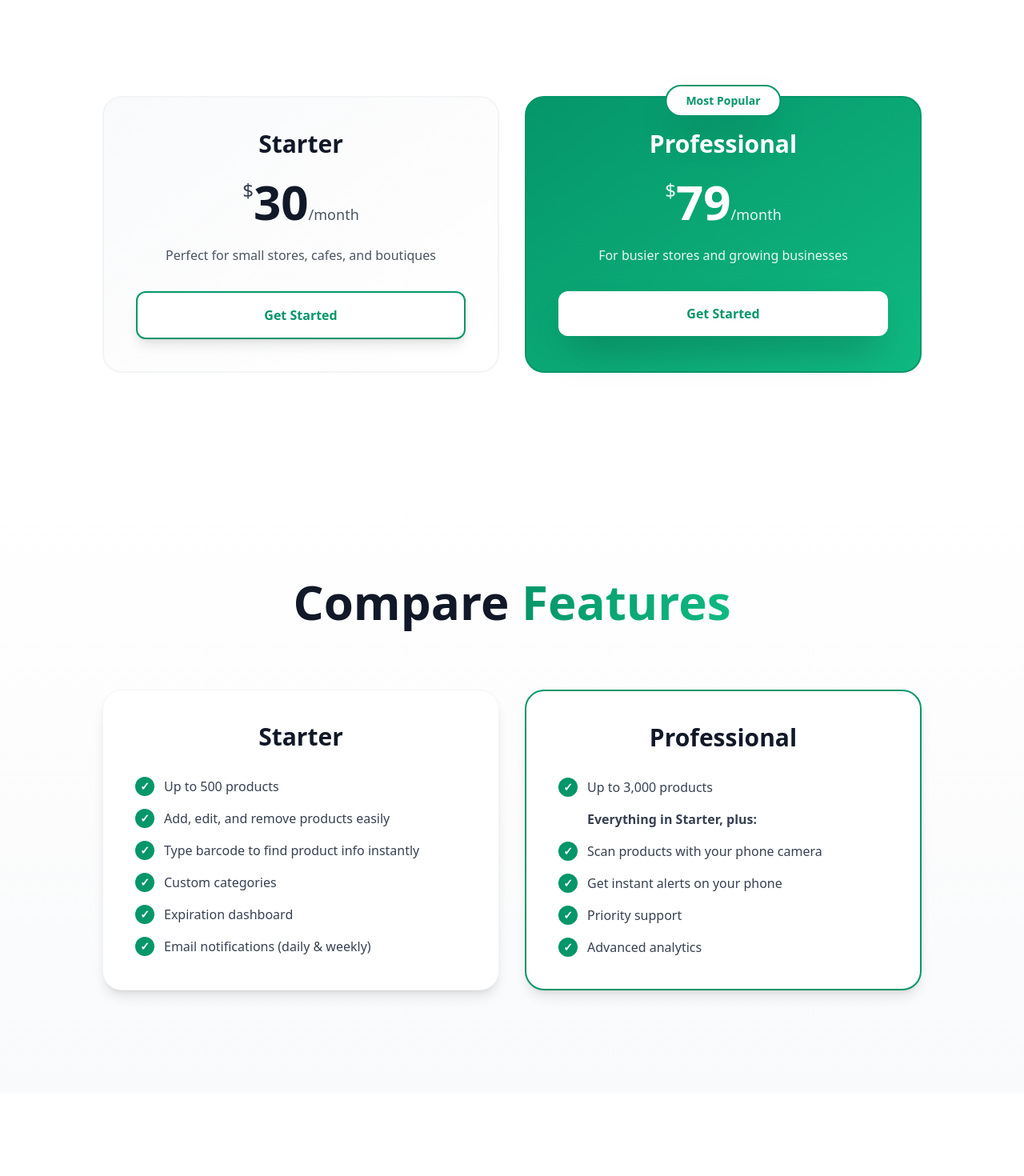
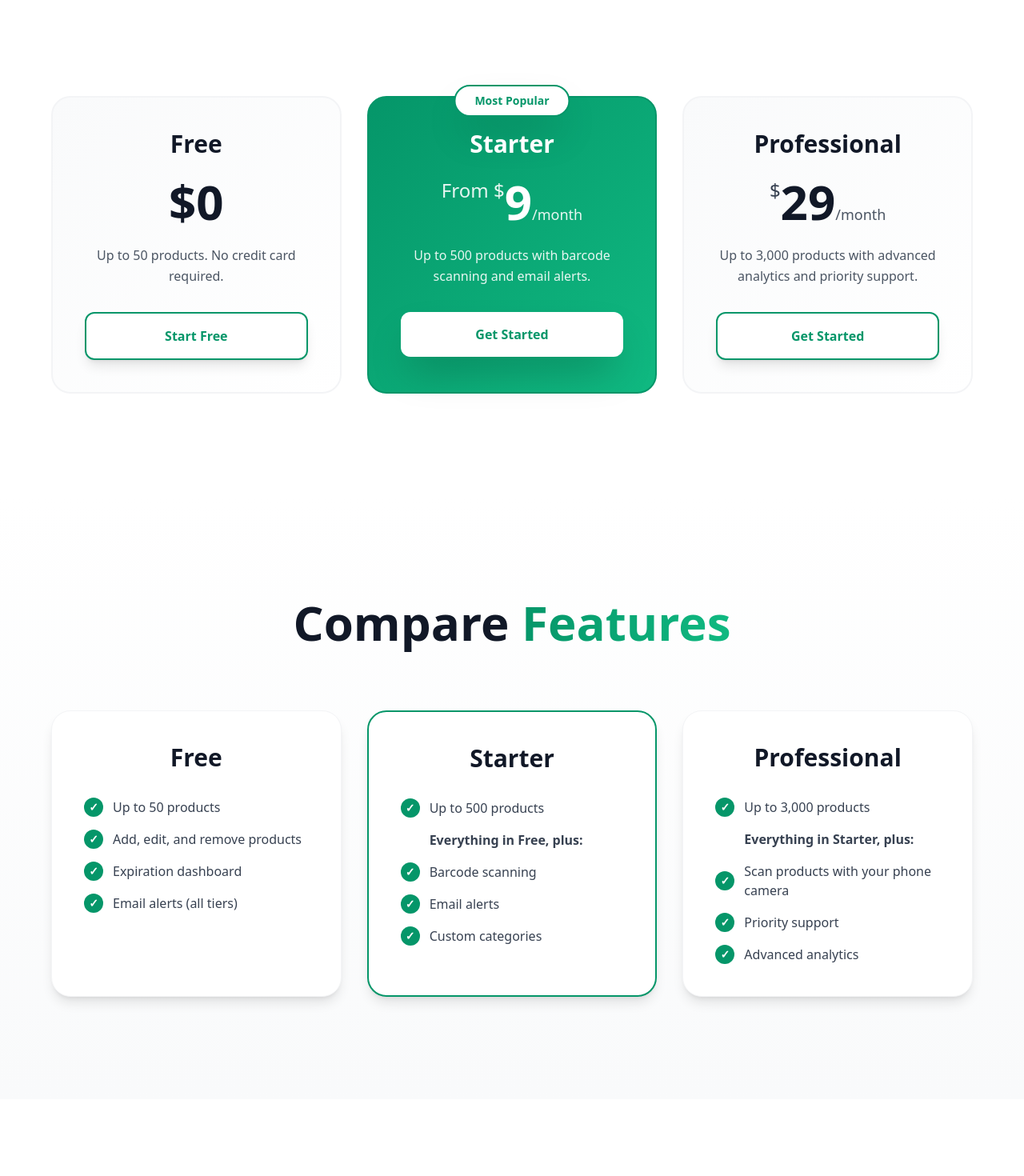
Before and after one commit to x1mmy/lifecycle-landing, a React (Vite) app: page /pricing in a window 1280 px wide. Shown: the part 480-1950 px from the top of the page at 80% size. Built offline with nearby package versions, Linux system fonts and the light colour scheme; a web font is replaced by a local one.

Commit message:
rewording the words

```diff
--- a/index.html
+++ b/index.html
@@ -16,10 +16,10 @@
 		<meta name="viewport" content="width=device-width, initial-scale=1.0" />
 
 		<!-- Primary Meta Tags -->
-		<title>Never Let Inventory Expire Again - LifeCycle Expiration Tracking Software</title>
-		<meta name="title" content="Never Let Inventory Expire Again - LifeCycle Expiration Tracking Software" />
-		<meta name="description" content="Never let inventory expire again with LifeCycle's automated expiration date tracking. Perfect for small businesses managing perishable products. Cut waste by up to 40%." />
-		<meta name="keywords" content="never let inventory expire, inventory expiration tracking software, product expiration management, inventory waste reduction, small business inventory system, expiration date tracking, perishable goods management" />
+		<title>Stop Losing Money on Expired Stock - LifeCycle</title>
+		<meta name="title" content="Stop Losing Money on Expired Stock - LifeCycle" />
+		<meta name="description" content="Track what's expiring this week so you can sell it, discount it, or remove it before it costs you. Stop losing money on expired stock you didn't catch in time." />
+		<meta name="keywords" content="stop losing money on expired stock, expired inventory cost, expiration tracking, reduce inventory waste, small business money lost, product expiration alerts" />
 		<meta name="author" content="LifeCycle" />
 		<meta name="robots" content="index, follow" />
 
@@ -29,8 +29,8 @@
 		<!-- Open Graph / Facebook -->
 		<meta property="og:type" content="website" />
 		<meta property="og:url" content="https://lifecycle.cloud/" />
-		<meta property="og:title" content="Never Let Inventory Expire Again - LifeCycle" />
-		<meta property="og:description" content="Never let inventory expire again with LifeCycle's automated expiration date tracking. Perfect for small businesses managing perishable products." />
+		<meta property="og:title" content="Stop Losing Money on Expired Stock - LifeCycle" />
+		<meta property="og:description" content="Track what's expiring this week so you can sell it, discount it, or remove it before it costs you." />
 		<meta property="og:image" content="https://lifecycle.cloud/package.png" />
 		<meta property="og:site_name" content="LifeCycle" />
 		<meta property="og:locale" content="en_AU" />
@@ -38,8 +38,8 @@
 		<!-- Twitter -->
 		<meta property="twitter:card" content="summary_large_image" />
 		<meta property="twitter:url" content="https://lifecycle.cloud/" />
-		<meta property="twitter:title" content="Never Let Inventory Expire Again - LifeCycle" />
-		<meta property="twitter:description" content="Never let inventory expire again with LifeCycle's automated expiration date tracking. Perfect for small businesses managing perishable products." />
+		<meta property="twitter:title" content="Stop Losing Money on Expired Stock - LifeCycle" />
+		<meta property="twitter:description" content="Track what's expiring this week so you can sell it, discount it, or remove it before it costs you." />
 		<meta property="twitter:image" content="https://lifecycle.cloud/package.png" />
 		<meta property="twitter:creator" content="@lifecycle_app" />
 		<meta property="twitter:site" content="@lifecycle_app" />
@@ -90,11 +90,18 @@
 			"@context": "https://schema.org",
 			"@type": "SoftwareApplication",
 			"name": "LifeCycle",
-			"description": "Inventory expiration tracking software that helps small businesses reduce waste and optimize inventory management",
+			"description": "Stop losing money on expired stock. Track what's expiring so you can sell it, discount it, or remove it before it costs you.",
 			"url": "https://lifecycle.cloud",
 			"applicationCategory": "BusinessApplication",
 			"operatingSystem": "Web Browser",
 			"offers": [
+				{
+					"@type": "Offer",
+					"name": "Free Plan",
+					"price": "0",
+					"priceCurrency": "AUD",
+					"description": "Up to 50 products"
+				},
 				{
 					"@type": "Offer",
 					"name": "Starter Plan",
@@ -103,27 +110,19 @@
 					"priceSpecification": {
 						"@type": "RecurringPaymentsPlan",
 						"frequency": "monthly"
-					}
+					},
+					"description": "Up to 500 products, barcode scanning, email alerts"
 				},
 				{
 					"@type": "Offer",
-					"name": "Pro Plan",
-					"price": "19",
+					"name": "Professional Plan",
+					"price": "29",
 					"priceCurrency": "AUD",
 					"priceSpecification": {
 						"@type": "RecurringPaymentsPlan",
 						"frequency": "monthly"
-					}
-				},
-				{
-					"@type": "Offer",
-					"name": "Business Plan",
-					"price": "99",
-					"priceCurrency": "AUD",
-					"priceSpecification": {
-						"@type": "RecurringPaymentsPlan",
-						"frequency": "monthly"
-					}
+					},
+					"description": "Up to 3,000 products, advanced analytics & priority support"
 				}
 			],
 			"aggregateRating": {
--- a/src/components/Footer.tsx
+++ b/src/components/Footer.tsx
@@ -33,7 +33,7 @@ const Footer: React.FC = () => {
               LifeCycle<span className="text-primary-500">.</span>
             </div>
             <p className="text-gray-600 mb-4 leading-relaxed">
-              Smart inventory management for modern businesses. Never let products expire again.
+              Stop losing money on expired stock. Track what's expiring so you can sell it, discount it, or remove it before it costs you.
             </p>
             <motion.a
               href="mailto:team@stashlabs.com.au"
--- a/src/pages/About.tsx
+++ b/src/pages/About.tsx
@@ -366,7 +366,7 @@ const About: React.FC = () => {
                   </Link>
                 </motion.div>
                 <p className="text-white/80 mt-6 text-sm">
-                  Free 1 month trial
+                  Free tier available — no credit card required
                 </p>
               </motion.div>
 
--- a/src/pages/Home.tsx
+++ b/src/pages/Home.tsx
@@ -79,12 +79,12 @@ const Home: React.FC = () => {
   return (
     <div className="home-page overflow-hidden">
       <SEO
-        title="Never Let Inventory Expire Again - LifeCycle Expiration Tracking Software"
-        description="Never let inventory expire again with LifeCycle's automated expiration date tracking. Perfect for small businesses managing perishable products. Cut waste by up to 40%."
-        keywords="never let inventory expire, inventory expiration tracking software, product expiration management, inventory waste reduction, small business inventory system, expiration date tracking, perishable goods management"
+        title="Stop Losing Money on Expired Stock - LifeCycle"
+        description="Track what's expiring this week so you can sell it, discount it, or remove it before it costs you. Stop losing money on expired stock you didn't catch in time."
+        keywords="stop losing money on expired stock, expired inventory cost, expiration tracking, reduce inventory waste, small business money lost, product expiration alerts"
         canonical="https://lifecycle.cloud/"
-        ogTitle="Never Let Inventory Expire Again - LifeCycle"
-        ogDescription="Never let inventory expire again with LifeCycle's automated expiration date tracking. Perfect for small businesses managing perishable products."
+        ogTitle="Stop Losing Money on Expired Stock - LifeCycle"
+        ogDescription="Track what's expiring this week so you can sell it, discount it, or remove it before it costs you."
         ogImage="https://lifecycle.cloud/package.png"
       />
 
@@ -150,27 +150,22 @@ const Home: React.FC = () => {
                 >
                   <span className="inline-flex items-center px-4 py-2 rounded-full bg-primary-100 text-primary-700 text-sm font-semibold border border-primary-200">
                     <span className="w-2 h-2 bg-primary-500 rounded-full mr-2 animate-pulse"></span>
-                    Smart Inventory Management
+                    Track what's expiring before it costs you
                   </span>
                 </motion.div>
 
                 <motion.h1
-                  className="text-6xl md:text-7xl lg:text-8xl font-display font-bold leading-[1.1] text-gray-900"
+                  className="text-5xl md:text-6xl lg:text-7xl font-display font-bold leading-[1.15] text-gray-900"
                   variants={itemVariants}
                 >
-                  Never let
-                  <br />
-                  <span className="text-gradient">inventory</span>
-                  <br />
-                  expire again.
+                  Stop losing money on expired stock you didn't catch in time.
                 </motion.h1>
 
                 <motion.p
                   className="text-xl md:text-2xl text-gray-600 leading-relaxed max-w-xl"
                   variants={itemVariants}
                 >
-                  Monitor product lifecycles and get timely alerts before items expire.
-                  Perfect for small businesses managing perishable goods and optimizing inventory.
+                  Track what's expiring this week so you can sell it, discount it, or remove it before it costs you.
                 </motion.p>
 
                 <motion.div
@@ -185,7 +180,7 @@ const Home: React.FC = () => {
                       to="/contact"
                       className="inline-block bg-primary-600 text-white px-8 py-4 rounded-2xl font-bold text-lg transition-all duration-300 hover:bg-primary-700 shadow-lg shadow-primary-600/30 hover:shadow-xl hover:shadow-primary-600/40"
                     >
-                      Get Started Free
+                      Start Free
                     </Link>
                   </motion.div>
                   <motion.div
@@ -674,11 +669,11 @@ const Home: React.FC = () => {
                     to="/contact"
                     className="inline-block bg-white text-primary-600 px-10 py-5 rounded-2xl font-bold text-xl transition-all duration-300 hover:bg-gray-50 shadow-2xl hover:shadow-white/20"
                   >
-                    Start Free Trial
+                    Start Free
                   </Link>
                 </motion.div>
                 <p className="text-white/80 mt-6 text-sm">
-                  Free 1 month trial
+                  Free tier available — no credit card required
                 </p>
               </motion.div>
 
--- a/src/pages/Pricing.tsx
+++ b/src/pages/Pricing.tsx
@@ -47,10 +47,10 @@ const Pricing: React.FC = () => {
         },
         {
           "@type": "Question",
-          "name": "Is there a trial version available?",
+          "name": "Is there a free plan?",
           "acceptedAnswer": {
             "@type": "Answer",
-            "text": "Yes, we offer a free trial so you can test our inventory expiration tracking software before committing to a paid plan."
+            "text": "Yes, our Free tier lets you track up to 50 products at no cost. No credit card required. Upgrade to Starter or Professional when you need more."
           }
         }
       ]
@@ -88,8 +88,8 @@ const Pricing: React.FC = () => {
       answer: "Yes, we offer custom pricing for larger businesses or those with specific requirements. Contact our sales team to discuss your needs."
     },
     {
-      question: "Is there a trial version available?",
-      answer: "Yes, we offer a free trial so you can test our inventory expiration tracking software before committing to a paid plan."
+      question: "Is there a free plan?",
+      answer: "Yes, our Free tier lets you track up to 50 products at no cost. No credit card required. Upgrade to Starter or Professional when you need more."
     }
   ];
 
@@ -115,11 +115,11 @@ const Pricing: React.FC = () => {
     <div className="pricing-page overflow-hidden">
       <SEO
         title="Pricing - LifeCycle Plans & Features"
-        description="Affordable inventory expiration tracking software pricing for small businesses. Choose between Starter ($30/month) or Professional ($79/month). Free trial available."
-        keywords="inventory management software pricing, expiration tracking software cost, small business inventory pricing, lifecycle pricing plans"
+        description="Start free with up to 50 products. Starter from $9/month for 500 products with barcode scanning & email alerts. Professional $29/month for 3,000 products, analytics & priority support."
+        keywords="expiration tracking pricing, free inventory software, small business inventory pricing, lifecycle pricing plans, stop losing money expired stock"
         canonical="https://lifecycle.cloud/pricing"
-        ogTitle="Inventory Management Software Pricing - LifeCycle"
-        ogDescription="Affordable inventory expiration tracking software pricing for small businesses. Choose between Starter ($30/month) or Professional ($79/month)."
+        ogTitle="Pricing - LifeCycle | Free, Starter & Professional Plans"
+        ogDescription="Start free (50 products). Starter from $9/month (500 products). Professional $29/month (3,000 products, analytics & priority support)."
         ogImage="https://lifecycle.cloud/package.png"
       />
 
@@ -179,7 +179,7 @@ const Pricing: React.FC = () => {
             <p className="text-xl md:text-2xl text-gray-600 leading-relaxed max-w-3xl mx-auto">
               Simple, transparent pricing tailored to your business needs.
               <br />
-              Start with a free 1-month trial.
+              Start free — no credit card required.
             </p>
           </motion.div>
         </div>
@@ -189,13 +189,13 @@ const Pricing: React.FC = () => {
       <section className="py-32 bg-white relative">
         <div className="max-w-7xl mx-auto px-5">
           <motion.div
-            className="grid grid-cols-1 md:grid-cols-2 gap-8 max-w-5xl mx-auto"
+            className="grid grid-cols-1 md:grid-cols-3 gap-8 max-w-6xl mx-auto"
             initial="hidden"
             whileInView="visible"
             viewport={{ once: true }}
             variants={containerVariants}
           >
-            {/* Starter Plan */}
+            {/* Free Plan */}
             <motion.div
               className="group bg-gradient-to-br from-gray-50 to-white p-10 rounded-3xl text-center relative border-2 border-gray-100 hover:border-primary-200 transition-all duration-500 hover:shadow-2xl"
               variants={itemVariants}
@@ -205,28 +205,26 @@ const Pricing: React.FC = () => {
 
               <div className="relative z-10">
                 <h3 className="text-3xl font-display font-bold text-gray-900 mb-6">
-                  Starter
+                  Free
                 </h3>
                 <div className="mb-6">
-                  <span className="text-2xl text-gray-700 align-top">$</span>
-                  <span className="text-6xl font-bold text-gray-900">30</span>
-                  <span className="text-lg text-gray-600">/month</span>
+                  <span className="text-6xl font-bold text-gray-900">$0</span>
                 </div>
                 <p className="text-base text-gray-600 mb-8 leading-relaxed">
-                  Perfect for small stores, cafes, and boutiques
+                  Up to 50 products. No credit card required.
                 </p>
                 <motion.div whileHover={{ scale: 1.05 }} whileTap={{ scale: 0.95 }}>
                   <Link
                     to="/contact"
                     className="w-full bg-white text-primary-600 border-2 border-primary-600 px-8 py-4 rounded-xl font-bold transition-all duration-300 hover:bg-primary-600 hover:text-white block shadow-lg hover:shadow-xl"
                   >
-                    Get Started
+                    Start Free
                   </Link>
                 </motion.div>
               </div>
             </motion.div>
 
-            {/* Professional Plan */}
+            {/* Starter Plan */}
             <motion.div
               className="group bg-gradient-to-br from-primary-600 to-emerald-500 p-10 rounded-3xl text-center relative border-2 border-primary-600 transform md:scale-105 transition-all duration-500 hover:shadow-2xl hover:shadow-primary-600/40"
               variants={itemVariants}
@@ -237,19 +235,50 @@ const Pricing: React.FC = () => {
               </div>
 
               <div className="relative z-10">
-                <h3 className="text-3xl font-display font-bold text-white mb-6">Professional</h3>
+                <h3 className="text-3xl font-display font-bold text-white mb-6">Starter</h3>
                 <div className="mb-6">
-                  <span className="text-2xl text-white/90 align-top">$</span>
-                  <span className="text-6xl font-bold text-white">79</span>
+                  <span className="text-2xl text-white/90 align-top">From $</span>
+                  <span className="text-6xl font-bold text-white">9</span>
                   <span className="text-lg text-white/90">/month</span>
                 </div>
                 <p className="text-base text-white/90 mb-8 leading-relaxed">
-                  For busier stores and growing businesses
+                  Up to 500 products with barcode scanning and email alerts.
                 </p>
                 <motion.div whileHover={{ scale: 1.05 }} whileTap={{ scale: 0.95 }}>
                   <Link
                     to="/contact"
                     className="w-full bg-white text-primary-600 px-8 py-4 rounded-xl font-bold transition-all duration-300 hover:bg-gray-50 block shadow-2xl"
+                  >
+                    Get Started
+                  </Link>
+                </motion.div>
+              </div>
+            </motion.div>
+
+            {/* Professional Plan */}
+            <motion.div
+              className="group bg-gradient-to-br from-gray-50 to-white p-10 rounded-3xl text-center relative border-2 border-gray-100 hover:border-primary-200 transition-all duration-500 hover:shadow-2xl"
+              variants={itemVariants}
+              whileHover={{ y: -8 }}
+            >
+              <div className="absolute inset-0 bg-gradient-to-br from-primary-50/0 to-primary-50/50 rounded-3xl opacity-0 group-hover:opacity-100 transition-opacity duration-500"></div>
+
+              <div className="relative z-10">
+                <h3 className="text-3xl font-display font-bold text-gray-900 mb-6">
+                  Professional
+                </h3>
+                <div className="mb-6">
+                  <span className="text-2xl text-gray-700 align-top">$</span>
+                  <span className="text-6xl font-bold text-gray-900">29</span>
+                  <span className="text-lg text-gray-600">/month</span>
+                </div>
+                <p className="text-base text-gray-600 mb-8 leading-relaxed">
+                  Up to 3,000 products with advanced analytics and priority support.
+                </p>
+                <motion.div whileHover={{ scale: 1.05 }} whileTap={{ scale: 0.95 }}>
+                  <Link
+                    to="/contact"
+                    className="w-full bg-white text-primary-600 border-2 border-primary-600 px-8 py-4 rounded-xl font-bold transition-all duration-300 hover:bg-primary-600 hover:text-white block shadow-lg hover:shadow-xl"
                   >
                     Get Started
                   </Link>
@@ -274,29 +303,27 @@ const Pricing: React.FC = () => {
           </motion.h2>
 
           <motion.div
-            className="grid grid-cols-1 md:grid-cols-2 gap-8 max-w-5xl mx-auto"
+            className="grid grid-cols-1 md:grid-cols-3 gap-8 max-w-6xl mx-auto"
             initial="hidden"
             whileInView="visible"
             viewport={{ once: true }}
             variants={containerVariants}
           >
-            {/* Starter Features */}
+            {/* Free Features */}
             <motion.div
               className="group bg-white p-10 rounded-3xl shadow-lg hover:shadow-2xl transition-all duration-500 border border-gray-100"
               variants={itemVariants}
               whileHover={{ y: -8 }}
             >
               <h3 className="text-3xl font-display font-bold text-gray-900 mb-8 text-center">
-                Starter
+                Free
               </h3>
               <div className="flex flex-col gap-4">
                 {[
-                  "Up to 500 products",
-                  "Add, edit, and remove products easily",
-                  "Type barcode to find product info instantly",
-                  "Custom categories",
+                  "Up to 50 products",
+                  "Add, edit, and remove products",
                   "Expiration dashboard",
-                  "Email notifications (daily & weekly)"
+                  "Email alerts (all tiers)"
                 ].map((feature, index) => (
                   <motion.div
                     key={index}
@@ -315,9 +342,43 @@ const Pricing: React.FC = () => {
               </div>
             </motion.div>
 
+            {/* Starter Features */}
+            <motion.div
+              className="group bg-white p-10 rounded-3xl shadow-lg hover:shadow-2xl transition-all duration-500 border-2 border-primary-600"
+              variants={itemVariants}
+              whileHover={{ y: -8 }}
+            >
+              <h3 className="text-3xl font-display font-bold text-gray-900 mb-8 text-center">
+                Starter
+              </h3>
+              <div className="flex flex-col gap-4">
+                {[
+                  "Up to 500 products",
+                  "Everything in Free, plus:",
+                  "Barcode scanning",
+                  "Email alerts",
+                  "Custom categories"
+                ].map((feature, index) => (
+                  <motion.div
+                    key={index}
+                    className="flex items-center gap-3"
+                    initial={{ opacity: 0, x: -20 }}
+                    whileInView={{ opacity: 1, x: 0 }}
+                    viewport={{ once: true }}
+                    transition={{ duration: 0.4, delay: index * 0.1 }}
+                  >
+                    <div className={`w-6 h-6 ${index === 1 ? 'bg-transparent text-gray-700' : 'bg-primary-600 text-white'} rounded-full flex items-center justify-center text-sm font-bold flex-shrink-0`}>
+                      {index === 1 ? '' : '✓'}
+                    </div>
+                    <span className={`${index === 1 ? 'font-semibold' : ''} text-gray-700`}>{feature}</span>
+                  </motion.div>
+                ))}
+              </div>
+            </motion.div>
+
             {/* Professional Features */}
             <motion.div
-              className="group bg-white p-10 rounded-3xl shadow-lg hover:shadow-2xl transition-all duration-500 border-2 border-primary-600"
+              className="group bg-white p-10 rounded-3xl shadow-lg hover:shadow-2xl transition-all duration-500 border border-gray-100"
               variants={itemVariants}
               whileHover={{ y: -8 }}
             >
@@ -329,7 +390,6 @@ const Pricing: React.FC = () => {
                   "Up to 3,000 products",
                   "Everything in Starter, plus:",
                   "Scan products with your phone camera",
-                  "Get instant alerts on your phone",
                   "Priority support",
                   "Advanced analytics"
                 ].map((feature, index) => (
@@ -341,7 +401,7 @@ const Pricing: React.FC = () => {
                     viewport={{ once: true }}
                     transition={{ duration: 0.4, delay: index * 0.1 }}
                   >
-                    <div className={`w-6 h-6 ${index === 1 ? 'bg-transparent' : 'bg-primary-600'} text-${index === 1 ? 'gray-700' : 'white'} rounded-full flex items-center justify-center text-sm font-bold flex-shrink-0`}>
+                    <div className={`w-6 h-6 ${index === 1 ? 'bg-transparent text-gray-700' : 'bg-primary-600 text-white'} rounded-full flex items-center justify-center text-sm font-bold flex-shrink-0`}>
                       {index === 1 ? '' : '✓'}
                     </div>
                     <span className={`${index === 1 ? 'font-semibold' : ''} text-gray-700`}>{feature}</span>
@@ -486,11 +546,11 @@ const Pricing: React.FC = () => {
                     to="/contact"
                     className="inline-block bg-white text-primary-600 px-10 py-5 rounded-2xl font-bold text-xl transition-all duration-300 hover:bg-gray-50 shadow-2xl hover:shadow-white/20"
                   >
-                    Start Free Trial
+                    Start Free
                   </Link>
                 </motion.div>
                 <p className="text-white/80 mt-6 text-sm">
-                  Free 1 month trial
+                  Free tier available — no credit card required
                 </p>
               </motion.div>
 
```
